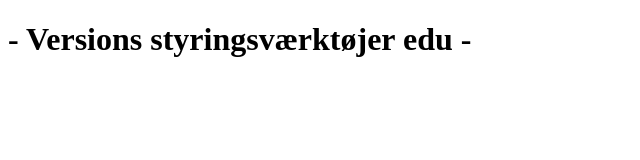
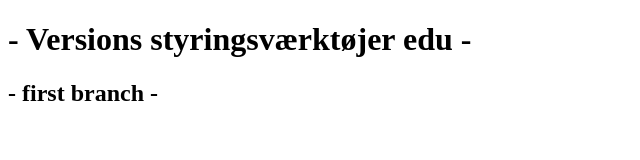
Before and after one commit to TroelsAgergaard/vers_tools_edu, a plain HTML site: page index.html in a window 1280 px wide. Shown: the whole page, without its empty margins (0-640 px from the left). Drawn offline with Linux system fonts and the light colour scheme.

Commit message:
added h2 element

```diff
--- a/index.html
+++ b/index.html
@@ -8,5 +8,6 @@
 </head>
 <body>
     <h1>- Versions styringsværktøjer edu -</h1>
+    <h2>- first branch - </h2>
 </body>
 </html>
```
